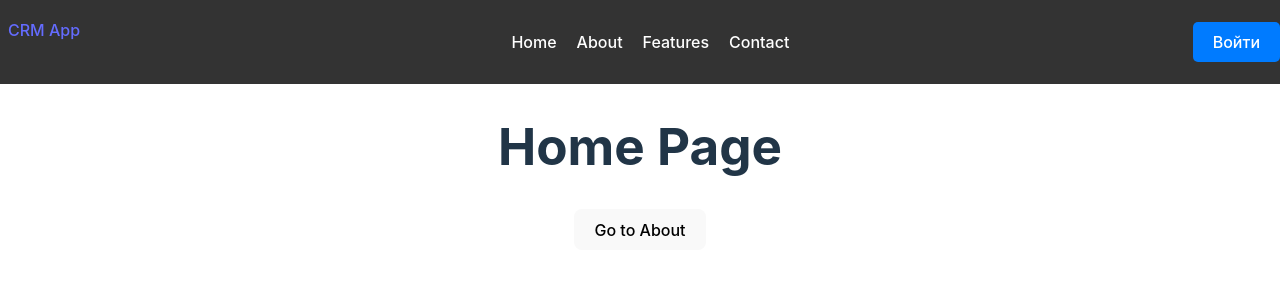
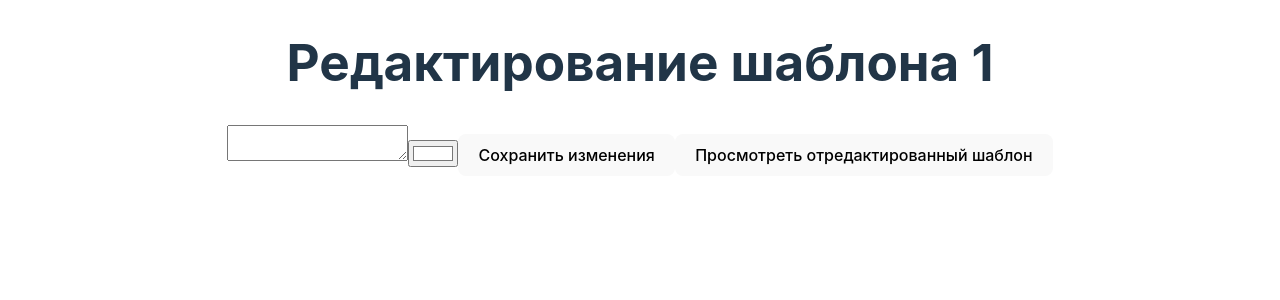
Before and after one commit to AnatolikK/crm-app, a React (Vite) app: page /editor/1 in a window 1280 px wide. Before the commit this address led to /. Shown: the top 300 px of the page. Built offline with nearby package versions, Linux system fonts and the light colour scheme.

Commit message:
add Constructor

```diff
--- a/src/App.jsx
+++ b/src/App.jsx
@@ -1,3 +1,5 @@
+// App.jsx
+
 import React from 'react';
 import { BrowserRouter as Router, Route, Routes, Navigate } from 'react-router-dom';
 import './App.css';
@@ -11,6 +13,8 @@ import ClientsPage from './pages/ClientListPage'; // Подставьте ваш
 import ProductsPage from './pages/ProductsPage'; // Подставьте ваш компонент страницы с товарами
 import clients from './components/ClientDashboard/clientsData'; // Импортируем массив клиентов
 import OrdersPage from './pages/OrdersPage';
+import ConstructorPage from './pages/ConstructorPage';
+import TemplateEditorPage from './pages/TemplateEditorPage'; // Импортируем страницу редактирования шаблона
 
 const App = () => {
   return (
@@ -29,6 +33,8 @@ const App = () => {
         {/* Добавляем маршрут для страницы с товарами */}
         <Route path="/products" element={<ProductsPage />} />
         <Route path="/orders" element={<OrdersPage/>}/>
+        <Route path="/constructor" element={<ConstructorPage/>}/>
+        <Route path="/editor/:templateId" element={<TemplateEditorPage />} /> {/* Новый маршрут для TemplateEditorPage */}
       </Routes>
     </Router>
   );
--- /dev/null
+++ b/src/components/Constructor/TemplateSelector.jsx
@@ -0,0 +1,31 @@
+import React from 'react';
+import { useNavigate } from 'react-router-dom';
+
+const TemplateSelector = () => {
+  const navigate = useNavigate();
+
+  const handleTemplateSelect = (templateId) => {
+    // Перенаправляем пользователя на страницу редактора выбранного шаблона
+    navigate(`/editor/${templateId}`);
+  };
+
+  return (
+    <div>
+      <h2>Выберите шаблон страницы:</h2>
+      <ul>
+        <li>
+          <button onClick={() => handleTemplateSelect('nailmasters')}>
+            Мастер по ногтям
+          </button>
+        </li>
+        <li>
+          <button onClick={() => handleTemplateSelect('florist')}>
+            Флорист
+          </button>
+        </li>
+      </ul>
+    </div>
+  );
+};
+
+export default TemplateSelector;
--- a/src/components/NavigationControlPanel.jsx
+++ b/src/components/NavigationControlPanel.jsx
@@ -17,7 +17,7 @@ const NavigationControlPanel = () => {
         <Link to="/" className="exit-link">Выход</Link>
       </div>
       <div className="navigation-header-center">
-        <Link to="/dashboard" onClick={() => handleLinkClick('Dashboard')} className={currentPage === 'Dashboard' ? 'active' : ''}>Конструктор</Link>
+        <Link to="/constructor" onClick={() => handleLinkClick('Dashboard')} className={currentPage === 'Dashboard' ? 'active' : ''}>Конструктор</Link>
         <Link to="/orders" onClick={() => handleLinkClick('Orders')} className={currentPage === 'Orders' ? 'active' : ''}>Заказы</Link>
         <Link to="/products" onClick={() => handleLinkClick('Products')} className={currentPage === 'Products' ? 'active' : ''}>Товары</Link>
         <Link to="/analytics" onClick={() => handleLinkClick('Analytics')} className={currentPage === 'Analytics' ? 'active' : ''}>Аналитика</Link>
--- /dev/null
+++ b/src/pages/ConstructorPage.jsx
@@ -0,0 +1,14 @@
+// ConstructorPage.jsx
+import React from 'react';
+import TemplateSelector from '../components/Constructor/TemplateSelector'; // Импортируем компонент выбора шаблона
+
+const ConstructorPage = () => {
+  return (
+    <div>
+      <h1>Страница конструктора</h1>
+      <TemplateSelector /> {/* Добавляем компонент выбора шаблона */}
+    </div>
+  );
+};
+
+export default ConstructorPage;
--- /dev/null
+++ b/src/pages/TemplateEditorPage.jsx
@@ -0,0 +1,73 @@
+import React, { useState } from 'react';
+import { useParams } from 'react-router-dom';
+
+const TemplateEditorPage = () => {
+  const { templateId } = useParams();
+  const [editedText, setEditedText] = useState(''); // Состояние для хранения отредактированного текста
+  const [backgroundColor, setBackgroundColor] = useState('#ffffff'); // Состояние для хранения цвета фона
+
+  // Функция для сохранения изменений
+  const handleSaveChanges = () => {
+    // Здесь можно добавить логику сохранения изменений на сервере или в локальном хранилище
+    alert('Изменения сохранены!');
+  };
+
+  // Функция для просмотра отредактированного шаблона
+  const handlePreviewTemplate = () => {
+    // Создаем HTML-код шаблона с использованием отредактированного текста и цвета фона
+    const templateHTML = `
+      <!DOCTYPE html>
+      <html lang="ru">
+      <head>
+          <meta charset="UTF-8">
+          <meta name="viewport" content="width=device-width, initial-scale=1.0">
+          <title>${templateId}</title>
+          <style>
+              /* Стили для страницы */
+              body {
+                  font-family: Arial, sans-serif;
+                  background-color: ${backgroundColor};
+              }
+              .container {
+                  max-width: 800px;
+                  margin: 0 auto;
+                  padding: 20px;
+              }
+              h1 {
+                  color: #333;
+              }
+              /* Дополнительные стили для шаблона */
+              .special {
+                  color: ${templateId === 'nailmasters' ? '#ff69b4' : '#4caf50'};
+              }
+          </style>
+      </head>
+      <body>
+          <div class="container">
+              <h1>Добро пожаловать ${templateId === 'nailmasters' ? 'к мастеру по ногтям' : 'к флористу'}!</h1>
+              <p>Здесь вы можете найти информацию о наших услугах и контактные данные.</p>
+              <p>Текст для редактирования может быть добавлен сюда:</p>
+              <p class="special">Специальная информация для ${templateId === 'nailmasters' ? 'мастера по ногтям' : 'флориста'}.</p>
+              <p>${editedText}</p>
+          </div>
+      </body>
+      </html>
+    `;
+
+    // Открываем новое окно или вкладку с отредактированным шаблоном
+    const newWindow = window.open();
+    newWindow.document.write(templateHTML);
+  };
+
+  return (
+    <div>
+      <h1>Редактирование шаблона {templateId}</h1>
+      <textarea value={editedText} onChange={(e) => setEditedText(e.target.value)} />
+      <input type="color" value={backgroundColor} onChange={(e) => setBackgroundColor(e.target.value)} />
+      <button onClick={handleSaveChanges}>Сохранить изменения</button>
+      <button onClick={handlePreviewTemplate}>Просмотреть отредактированный шаблон</button>
+    </div>
+  );
+};
+
+export default TemplateEditorPage;
--- /dev/null
+++ b/src/template/florist.html
@@ -0,0 +1,34 @@
+<!DOCTYPE html>
+<html lang="ru">
+<head>
+    <meta charset="UTF-8">
+    <meta name="viewport" content="width=device-width, initial-scale=1.0">
+    <title>Флорист</title>
+    <style>
+        /* Стили для страницы */
+        body {
+            font-family: Arial, sans-serif;
+        }
+        .container {
+            max-width: 800px;
+            margin: 0 auto;
+            padding: 20px;
+        }
+        h1 {
+            color: #333;
+        }
+        /* Дополнительные стили для шаблона */
+        .florist-special {
+            color: #4caf50;
+        }
+    </style>
+</head>
+<body>
+    <div class="container">
+        <h1>Добро пожаловать к флористу!</h1>
+        <p>Здесь вы можете найти информацию о наших услугах и контактные данные.</p>
+        <p>Текст для редактирования может быть добавлен сюда.</p>
+        <p class="florist-special">Специальная информация для флориста.</p>
+    </div>
+</body>
+</html>
--- /dev/null
+++ b/src/template/nailmasters.html
@@ -0,0 +1,34 @@
+<!DOCTYPE html>
+<html lang="ru">
+<head>
+    <meta charset="UTF-8">
+    <meta name="viewport" content="width=device-width, initial-scale=1.0">
+    <title>Мастер по ногтям</title>
+    <style>
+        /* Стили для страницы */
+        body {
+            font-family: Arial, sans-serif;
+        }
+        .container {
+            max-width: 800px;
+            margin: 0 auto;
+            padding: 20px;
+        }
+        h1 {
+            color: #333;
+        }
+        /* Дополнительные стили для шаблона */
+        .nailmasters-special {
+            color: #ff69b4;
+        }
+    </style>
+</head>
+<body>
+    <div class="container">
+        <h1>Добро пожаловать к мастеру по ногтям!</h1>
+        <p>Здесь вы можете найти информацию о наших услугах и контактные данные.</p>
+        <p>Текст для редактирования может быть добавлен сюда.</p>
+        <p class="nailmasters-special">Специальная информация для мастера по ногтям.</p>
+    </div>
+</body>
+</html>
--- a/vite.config.js
+++ b/vite.config.js
@@ -1,6 +1,12 @@
+// vite.config.js
+
 import { defineConfig } from 'vite';
 import reactRefresh from '@vitejs/plugin-react-refresh';
 
+// https://vitejs.dev/config/
 export default defineConfig({
   plugins: [reactRefresh()],
+  optimizeDeps: {
+    include: ['react', 'react-dom', 'react-router-dom'] // Убедитесь, что react-router-dom указан здесь
+  }
 });
```
